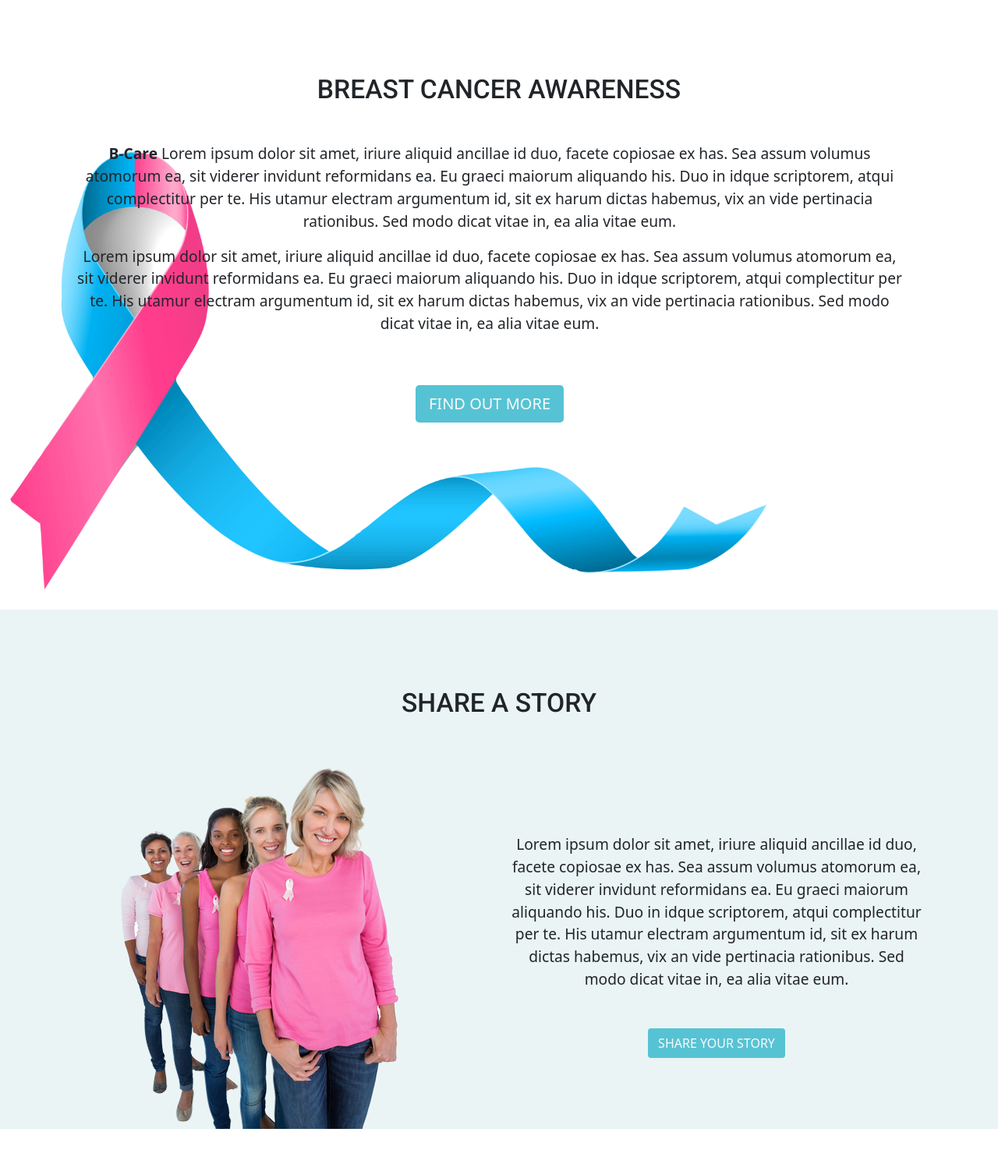
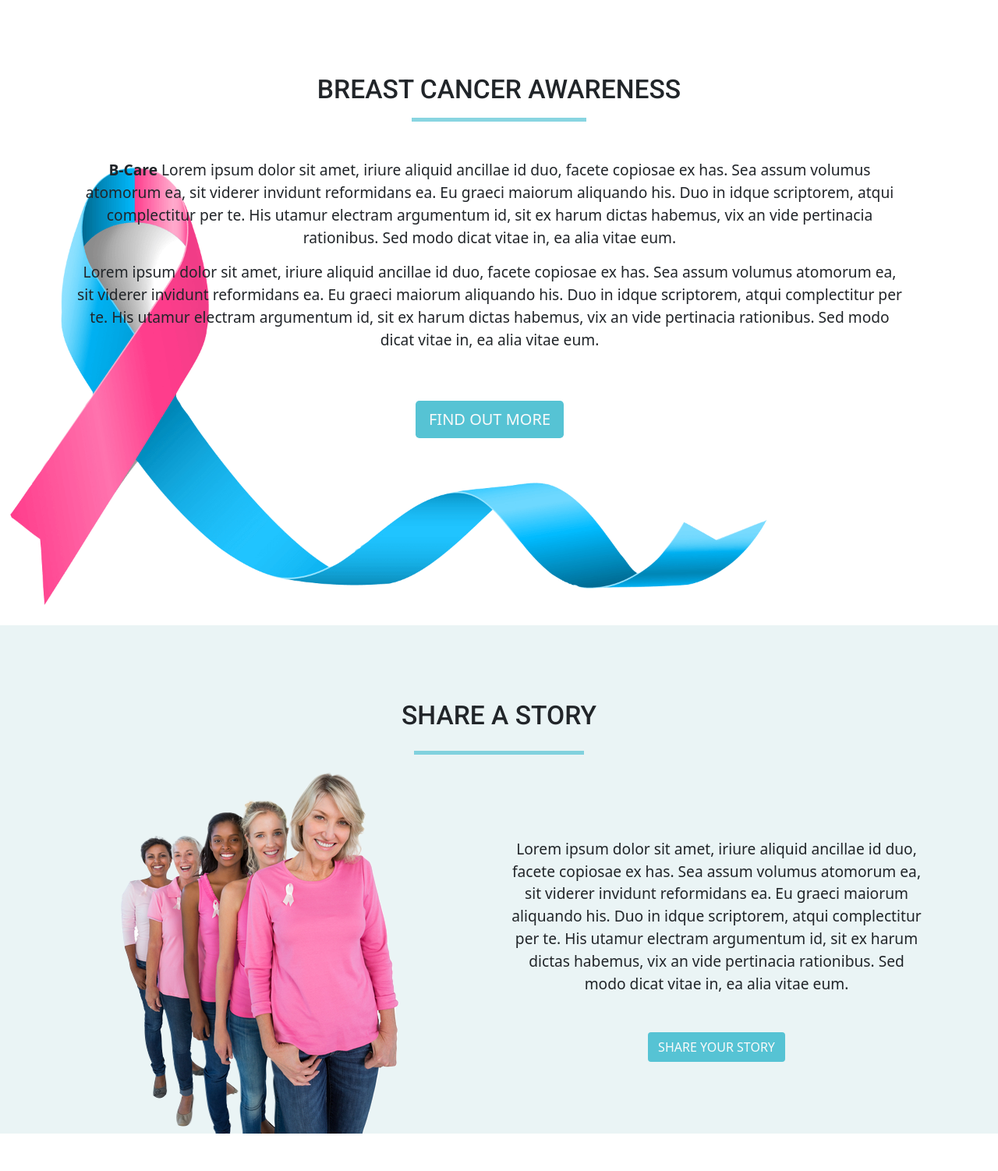
Before and after one commit to roomacarthur/B-Care, a Flask app: page / in a window 1280 px wide. Shown: the part 623-2125 px from the top of the page at 78% size. Before the commit the page ends 2071 px from the top, so only its background shows below. Run offline with Flask 2, Linux system fonts and the light colour scheme; data that the repository does not hold is empty; some libraries are stand-ins or nearby versions.

Commit message:
Add horizontal line below section headings

```diff
--- a/static/css/styles.css
+++ b/static/css/styles.css
@@ -53,6 +53,13 @@ html, body {
     margin-top: 6rem;
     font-family: 'Roboto', sans-serif;
     font-size: 2rem;
+}
+
+.heading-hr {
+    width: 20%;
+    height: 0.3rem !important;
+    background-color:#56C3D4;
+    opacity: 0.7;
 }
 
 .section-p {
--- a/templates/index.html
+++ b/templates/index.html
@@ -21,10 +21,11 @@
 <section>
     <div class="container text-center" id="landing-about">
         <div class="row">
-            <h2 class="section-heading-1 pb-4">
+            <h2 class="section-heading-1 pb-2">
                 BREAST CANCER AWARENESS
             </h2>
-            <div class="row">
+            <hr class="heading-hr mx-auto">
+            <div class="row pt-3">
                 <div class="text-center col-lg-12 mt-3 trail-p">
                     <p class="font-italic section-p">
                         <strong>B-Care</strong>
@@ -48,10 +49,9 @@
 <section class="mb-5 bg-story">
     <div class="container">
         <div class="row">
-            <div class="col mt-1 mb-4 pb-4 text-center text-uppercase">
-                <h2 class="section-heading-1">Share a story</h2>
-            </div>
+            <h2 class="section-heading-1 text-uppercase">Share a Story</h2>
         </div>
+        <hr class="heading-hr mx-auto">
     </div>
     <div class="container">
         <div class="row">
```
